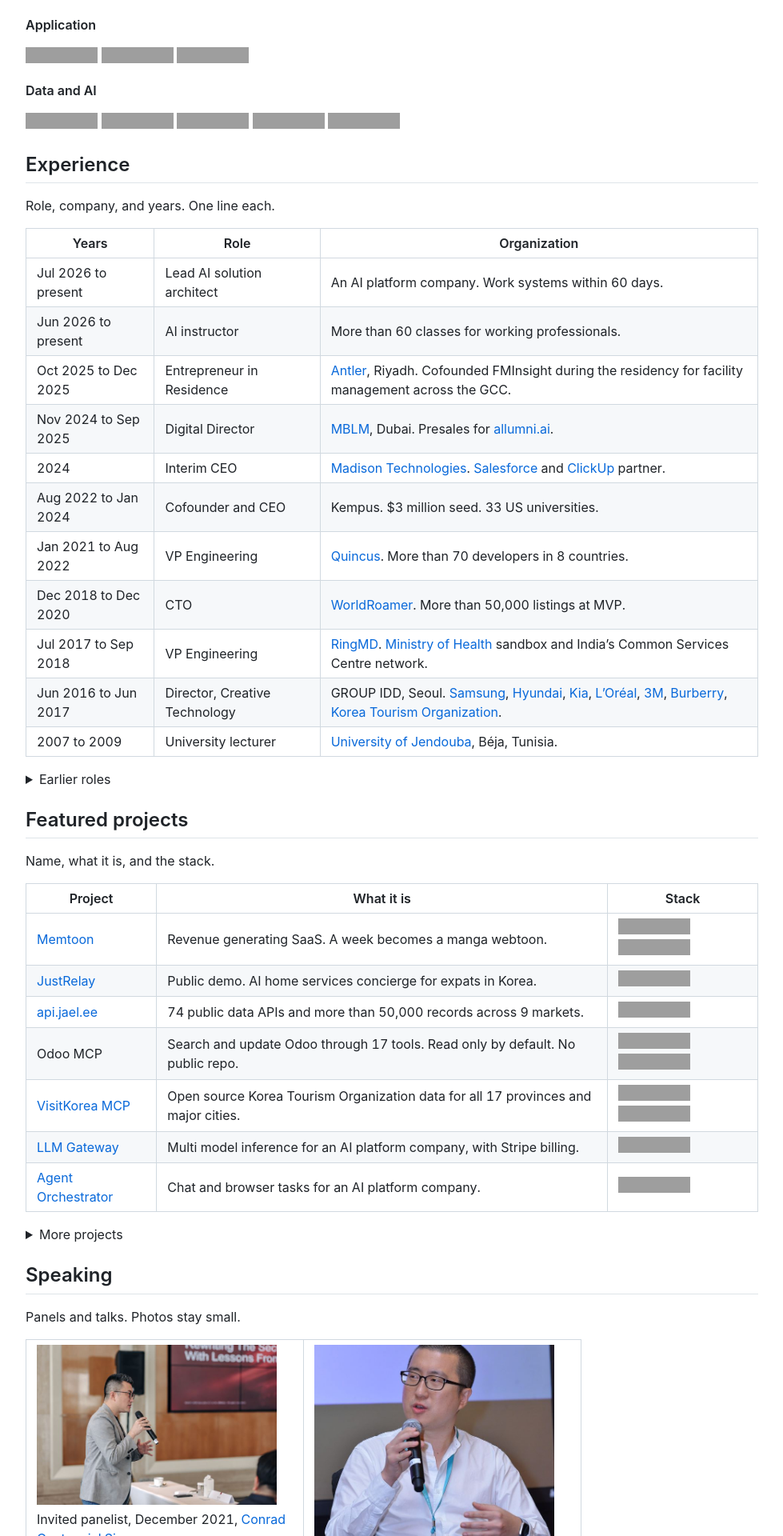
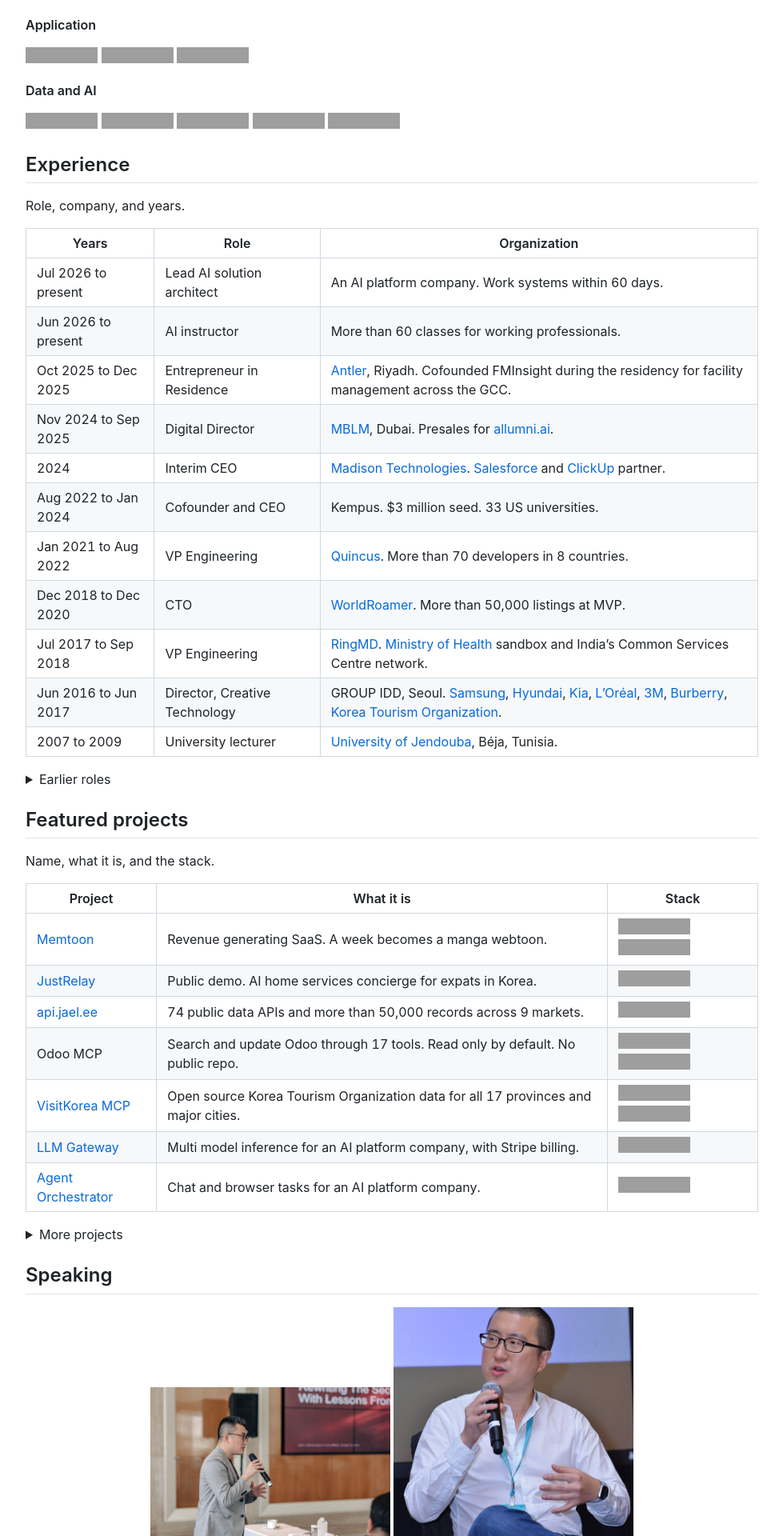
Before and after one commit to leejaew/jael.ee, a Jekyll site: the page built from README.md, in a window 1280 px wide, cut to the strip 1391-3311 px from the top of the page. Shown: the whole strip at 80% size, without its empty margins (150-1129 px from the left). Built offline with Jekyll 4.4.1, drawn with Linux system fonts in a browser that asks for light colours; nearby versions of some CDN libraries; our own code applies the rules of GitHub Pages for plain Markdown files; grey boxes are pictures that could not be loaded.

Commit message:
Show speaking photos without a table

```diff
--- a/README.md
+++ b/README.md
@@ -87,7 +87,7 @@ Languages, platforms, and the tools I ship with.
 
 ## Experience
 
-Role, company, and years. One line each.
+Role, company, and years.
 
 | Years | Role | Organization |
 | --- | --- | --- |
@@ -150,20 +150,14 @@ Name, what it is, and the stack.
 
 ## Speaking
 
-Panels and talks. Photos stay small.
-
-<table>
-  <tr>
-    <td width="320" valign="top">
-      <img src="jae-cybersecurity-panel-2021.jpg" alt="Jae Lee speaking at a cybersecurity panel at the Conrad Centennial Singapore in December 2021" width="300"><br>
-      Invited panelist, December 2021, <a href="https://www.hilton.com/en/hotels/sincici-conrad-singapore-marina-bay/">Conrad Centennial Singapore</a>
-    </td>
-    <td width="320" valign="top">
-      <img src="jae-cloud-datacenter.jpg" alt="Jae Lee speaking on stage at the Singapore Cloud and Datacenter Convention" width="300"><br>
-      Moderator, <a href="https://w.media/singapore-cloud-datacenter-convention-2021/">Singapore Cloud and Datacenter Convention 2021</a>
-    </td>
-  </tr>
-</table>
+<p align="center">
+  <img src="jae-cybersecurity-panel-2021.jpg" alt="Jae Lee speaking at a cybersecurity panel at the Conrad Centennial Singapore in December 2021" width="300">
+  <img src="jae-cloud-datacenter.jpg" alt="Jae Lee speaking on stage at the Singapore Cloud and Datacenter Convention" width="300">
+</p>
+<p align="center">
+  Invited panelist, December 2021, <a href="https://www.hilton.com/en/hotels/sincici-conrad-singapore-marina-bay/">Conrad Centennial Singapore</a><br>
+  Moderator, <a href="https://w.media/singapore-cloud-datacenter-convention-2021/">Singapore Cloud and Datacenter Convention 2021</a>
+</p>
 
 | Year | Role | Event |
 | --- | --- | --- |
@@ -177,7 +171,10 @@ Panels and talks. Photos stay small.
 <details markdown="1">
 <summary>SXSW photo and more rooms</summary>
 
-<img src="jae-sxsw.jpg" alt="Jae Lee with fellow speakers at SXSW in Austin, Texas" width="300">
+<p align="center">
+  <img src="jae-sxsw.jpg" alt="Jae Lee with fellow speakers at SXSW in Austin, Texas" width="300"><br>
+  Speaker, <a href="https://www.sxsw.com/">SXSW</a> 2013 and 2014, Austin, Texas
+</p>
 
 Also [W.Media](https://w.media/), [PCCW Global](https://www.pccwglobalinc.com/), [NUS Business School](https://bschool.nus.edu.sg/), [James Madison University](https://www.jmu.edu/), [Texas McCombs School of Business](https://www.mccombs.utexas.edu/), and [Konkuk University](https://www.konkuk.ac.kr/eng/index.do).
 
--- a/_layouts/default.html
+++ b/_layouts/default.html
@@ -79,6 +79,11 @@
         background: #ff5f57;
         box-shadow: 16px 0 0 #febc2e, 32px 0 0 #28c840;
       }
+      .markdown-body img {
+        border: 0;
+        background: transparent;
+        box-shadow: none;
+      }
       .markdown-body .language-text:first-of-type::after,
       .markdown-body > pre:first-of-type::after {
         content: "jael.ee · agent";
```
